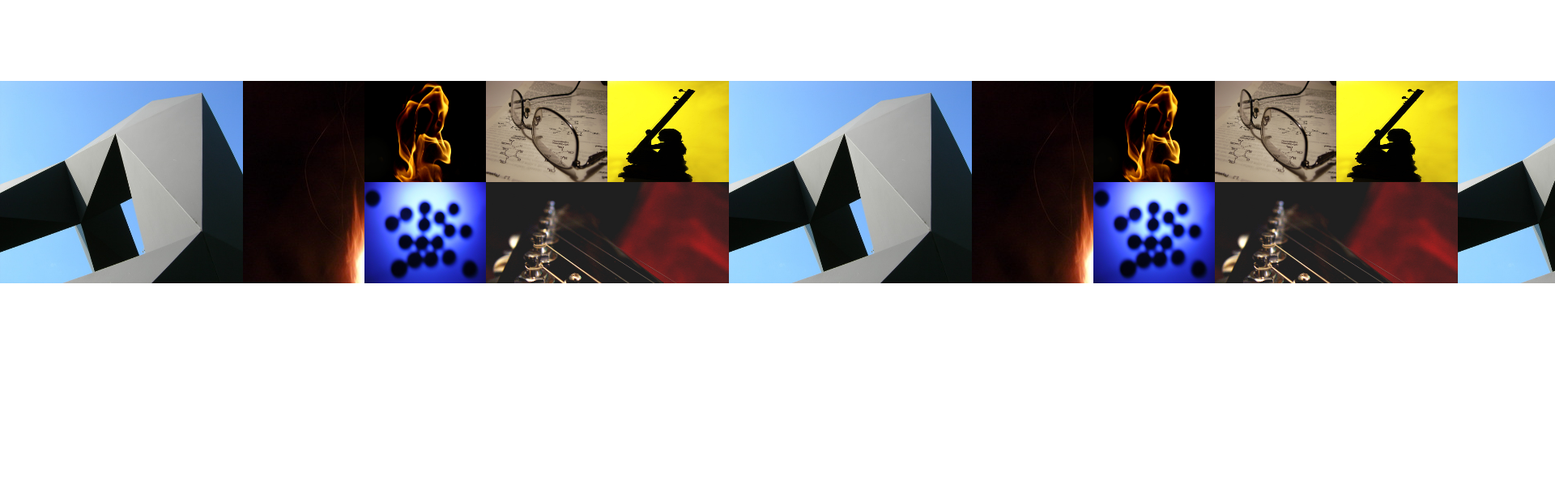
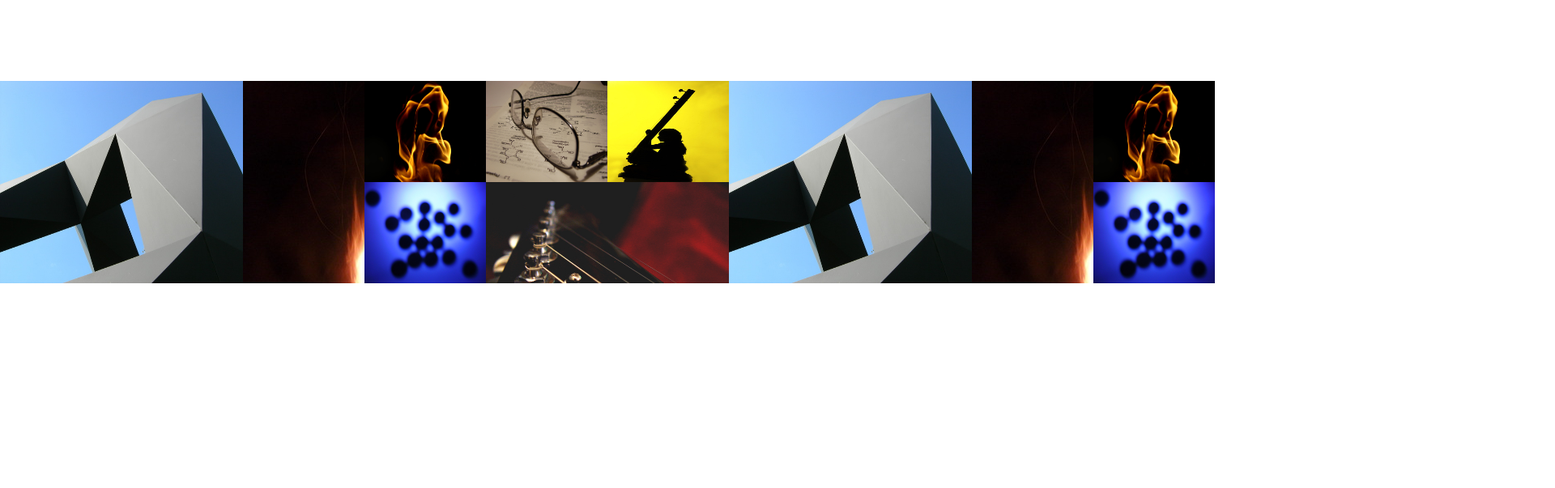
Before and after one commit to kushalpandya/flashybox, a website: page index.html in a window 1280 px wide. Shown: the top 603 px of the page at 81% size, 1920 px wide, since content can reach past the window. Drawn offline with nearby package versions, Linux system fonts and the light colour scheme.

Commit message:
Reduced width from extreme wide.

```diff
--- a/flashybox.css
+++ b/flashybox.css
@@ -11,7 +11,7 @@
 
 .flashybox-container {
     height: 250px;
-    width: 200%;
+    width: 120%;
     overflow: hidden;
 }
 
```
